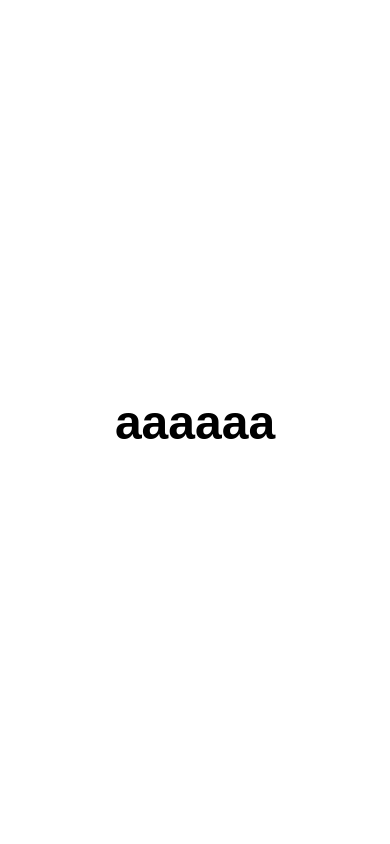
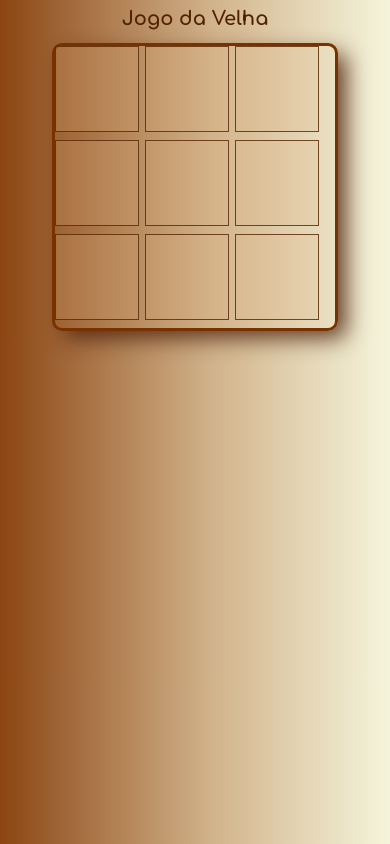
Before and after one commit to anyups/jogo-da-velha, a website: page primeira-pwa-app/index.html in a window 390 px wide. Drawn offline with Linux system fonts and the light colour scheme.

Commit message:
commit 3
foi adicionado css, js e alguns ajustes no index.

```diff
--- a/primeira-pwa-app/css/style.css
+++ b/primeira-pwa-app/css/style.css
@@ -1,19 +1,63 @@
-body{
-    font-family: sans-serif;
+body {
+    background: rgb(139, 69, 19);
+    background: linear-gradient(90deg, rgba(139, 69, 19, 1) 0%, rgba(210, 180, 140, 1) 55%, rgba(245, 245, 220, 1) 100%);
 }
 
-html, .fullscreen{
-    display: flex;
-    height: 100%;
-    margin: 0;
-    padding: 0;
-    width: 100%;
+h1 {
+    text-align: center;
+    margin-top: 2%;
+    font-size: 4vw;
+    font-family: 'Comfortaa', cursive;
+    color: rgb(82, 35, 2);
 }
 
-.container{
-    margin: auto;
+.game-board {
+    border: solid 3px rgb(120, 50, 0);
+    border-radius: 10px;
+    width: 50%;
+    max-width: 300px;
+    margin: 2% auto;
+    font-family: 'Indie Flower', cursive;
+    box-shadow: 10px 9px 22px -2px rgba(75, 32, 11, 0.86);
 }
 
-.title{
-    font-size: 3rem;
+.square {
+    width: 31%;
+    padding-top: 25%;
+    border: 1px solid rgba(87, 38, 2, 0.815);
+    display: inline-block;
+    text-align: center;
+    font-size: 6vw;
+    cursor: pointer;
+    background-color: rgba(225, 176, 123, 0.193);
+    box-sizing: border-box;
+    transition: background-color 0.3s;
+    transform: scale(1);
 }
+
+.square:hover {
+    background-color: rgba(149, 80, 43, 0.267);
+}
+
+.square:active {
+    transform: scale(1);
+}
+
+@media (max-width: 600px) {
+
+    h1{
+        font-size: 5vw;
+    }
+
+    .game-board {
+        width: 75%;
+        padding-bottom: 0%;
+        max-width: none;
+    }
+
+    .square {
+        width: 30%;
+        padding-top: 30%;
+        font-size: 6vw;
+    }
+}
--- a/primeira-pwa-app/index.html
+++ b/primeira-pwa-app/index.html
@@ -4,16 +4,34 @@
     <meta charset="UTF-8">
     <link rel="stylesheet" href="css/style.css">
     <link rel="manifest" href="/manifest.json" />
-    <meta name="theme-color" content="white" />
     <link rel="apple-touch-icon" href="images/icons8-kenny-mccormick-256.png" />
     <link rel="shortcut icon" href="favicon.ico" type="image/x-icon">
+    <link rel="preconnect" href="https://fonts.googleapis.com">
+    <link rel="preconnect" href="https://fonts.gstatic.com" crossorigin>
+    <link href="https://fonts.googleapis.com/css2?family=Comfortaa:wght@700&family=Indie+Flower&display=swap" rel="stylesheet">
     <meta name="viewport" content="width=device-width, initial-scale=1.0">
+    <meta name="theme-color" content="white" />
+    <meta name="description" content="jogo da velha">
     <title>Jogo da Velha</title>
 </head>
 <body class="fullscreen">
-    <div class="container">
-        <h1 class="title">aaaaaa</h1>
-    </div>
+
+    <h1 class="title">Jogo da Velha</h1>
+     <div class="game-board">
+
+        <div class="square"></div>
+        <div class="square"></div>
+        <div class="square"></div>
+        <br/>
+        <div class="square"></div>
+        <div class="square"></div>
+        <div class="square"></div>
+        <br/>
+        <div class="square"></div>
+        <div class="square"></div>
+        <div class="square"></div>
+
+     </div>
 
     <script src="js/main.js"></script>
 </body>
--- a/primeira-pwa-app/js/main.js
+++ b/primeira-pwa-app/js/main.js
@@ -0,0 +1,67 @@
+window.onload = () => {
+    "use strict";
+    if("serviceWorker" in navigator){
+        navigator.serviceWorker.register("./sw.js");
+    }
+};
+
+function tabuleiro(){
+    const squares = document.getElementsByClassName('square');
+    let jogador1 = 'X';
+
+    for (let i = 0; i < squares.length; i++){
+        squares[i].addEventListener('click', function(){
+
+            if(squares[i].innerText === ''){
+                squares[i].innerText = jogador1;
+
+            if(ganhador(jogador1)){
+                alert('parabens' + jogador1 + 'voce ganhou!!');
+                reniniciar();
+            } else if(empate ()){
+                alert('empate!');
+                reiniciar();
+            } else{
+                jogador1 = jogador1 === 'X' ? 'O' : 'X';
+            }
+            }
+        });
+    }
+}
+
+function ganhador(jogador){
+    const sequencias = [
+        [0, 1, 2], [3, 4, 5], [6, 7, 8],
+        [0, 3, 6], [1, 4, 7], [2, 5, 8],
+        [0, 4, 8], [2, 4, 6]
+    ];
+
+    const squares = document.getElementsByClassName('square');
+    for (let i = 0; i < sequencias.length; i++){
+        const [a, b, c] = sequencias[i];
+        if(squares[a].innerText === jogador && squares[b].innerText === jogador && squares[c].innerText === jogador){
+            return true;
+        }
+    }
+
+    return false;
+}
+
+function reiniciar() {
+    const squares = document.getElementsByClassName('square');
+    for(let i = 0; i < squares.length; i++){
+        squares[i].innerText = '';
+    }
+}
+
+function empate(){
+    const squares = document.getElementsByClassName('square');
+    for (let i = 0; i < squares.length; i++){
+        if(squares[i].innerText === ''){
+            return false;
+        }
+    }
+    return true;
+}
+
+tabuleiro();
```
